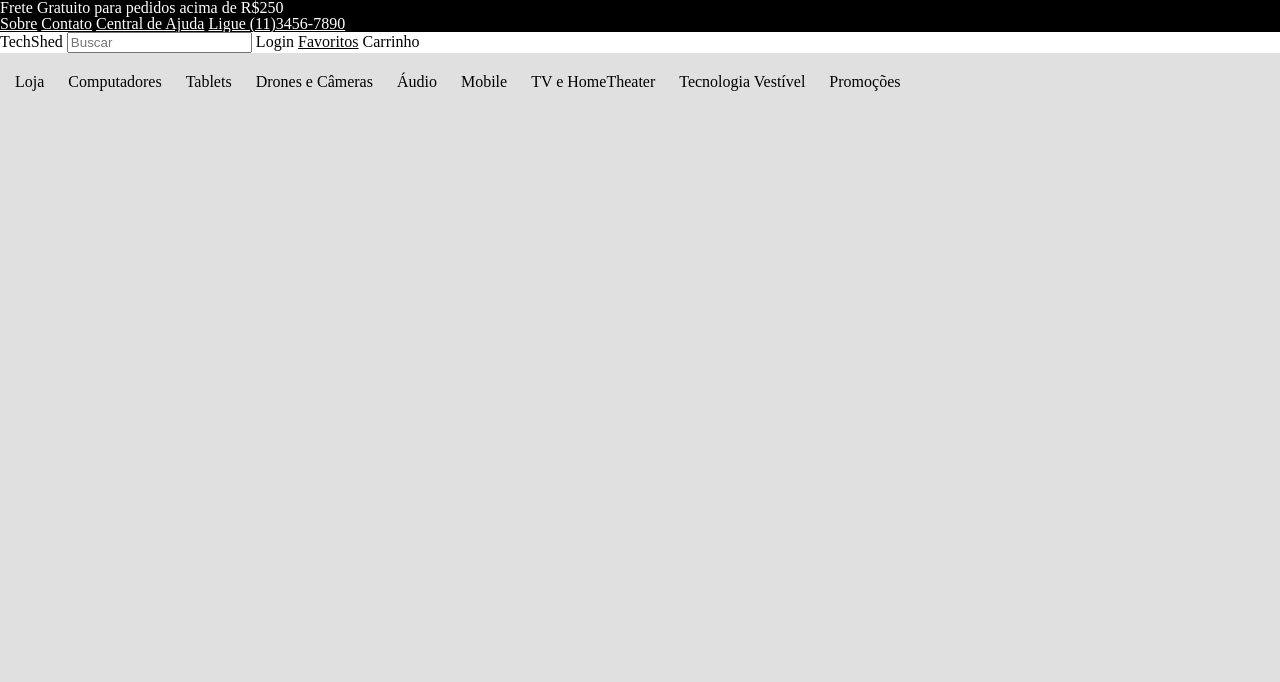
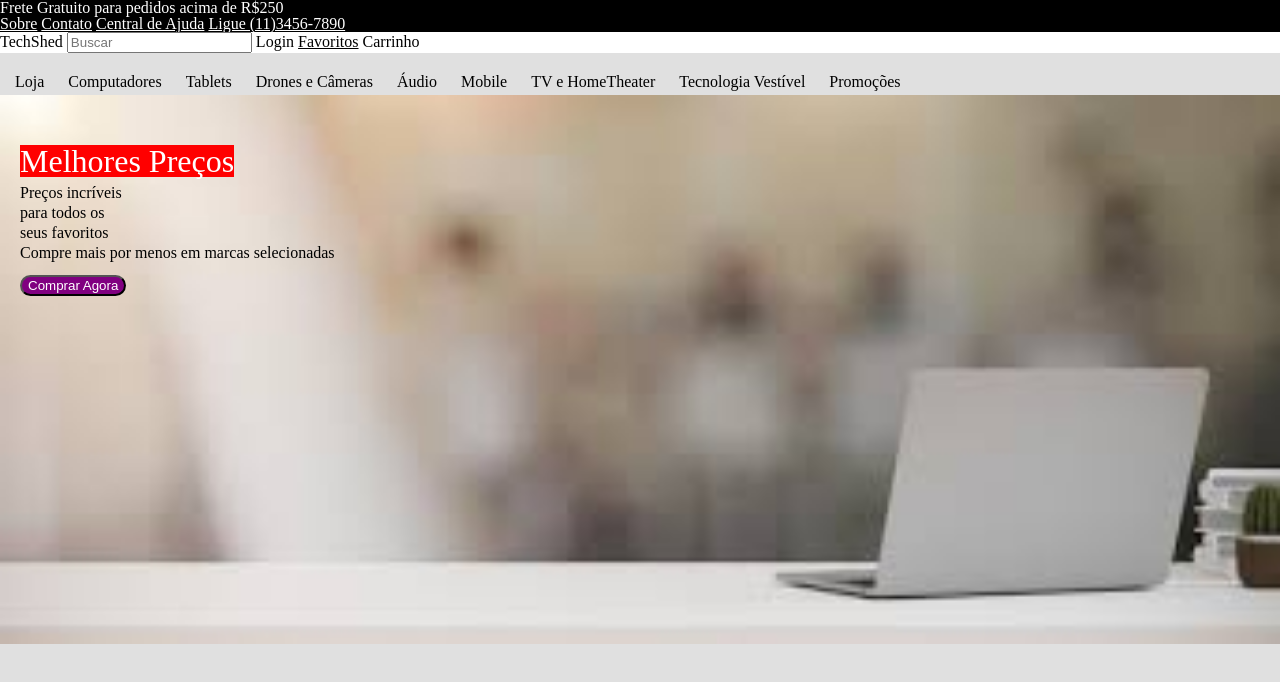
Before and after one commit to Marcos311/TechShed-Html-Css-Javascript, a plain HTML site: page index.html in a window 1280 px wide. Drawn offline with Linux system fonts and the light colour scheme.

Commit message:
add new image

```diff
--- a/index.html
+++ b/index.html
@@ -36,5 +36,15 @@
         <a href="#">Tecnologia Vestível</a>
         <a href="#">Promoções</a>
     </div>
+
+    <div id="melhores_precos">
+        <img src="img/computadorFundoDesfocado.jpg" class="computador"/>
+        <p class="texto_melhores_precos_titulo">Melhores Preços</p>
+        <p class="texto_melhores_precos_negrito1">Preços incríveis</p><br/>
+        <p class="texto_melhores_precos_negrito2">para todos os</p>
+        <p class="texto_melhores_precos_negrito3">seus favoritos</p>
+        <p class="texto_melhores_precos">Compre mais por menos em marcas selecionadas</p>
+        <button class="botao_melhores_precos">Comprar Agora</button>
+    </div>
 </body>
 </html>
--- a/style/index.css
+++ b/style/index.css
@@ -38,3 +38,57 @@ body {
 #categorias a:hover{
     color: #800080;
 }
+
+#melhores_precos {
+    position: relative;
+}
+
+#melhores_precos .computador {
+    width: 100%;
+}
+
+#melhores_precos .texto_melhores_precos_titulo {
+    background-color: #ff0000;
+    color : #ffffff;
+    position : absolute;
+    top : 50px;
+    left: 20px;
+    font-size: 32px;
+}
+
+#melhores_precos .texto_melhores_precos_negrito1 {
+    position: absolute;
+    top : 90px;
+    left : 20px;
+}
+
+#melhores_precos .texto_melhores_precos_negrito2 {
+    position: absolute;
+    top : 110px;
+    left : 20px;
+}
+
+#melhores_precos .texto_melhores_precos_negrito3 {
+    position: absolute;
+    top : 130px;
+    left : 20px;
+}
+
+#melhores_precos .texto_melhores_precos {
+    position : absolute;
+    top : 150px;
+    left : 20px;
+}
+
+#melhores_precos .botao_melhores_precos {
+    position : absolute;
+    top : 180px;
+    left : 20px;
+    color : #ffffff;
+    background-color: #800080;
+    border-radius : 20px;
+}
+
+#melhores_precos .botao_melhores_precos:hover {
+    background-color: #000000;
+}
```
Also changed, not shown: img/computadorFundoDesfocado.jpg (added).
